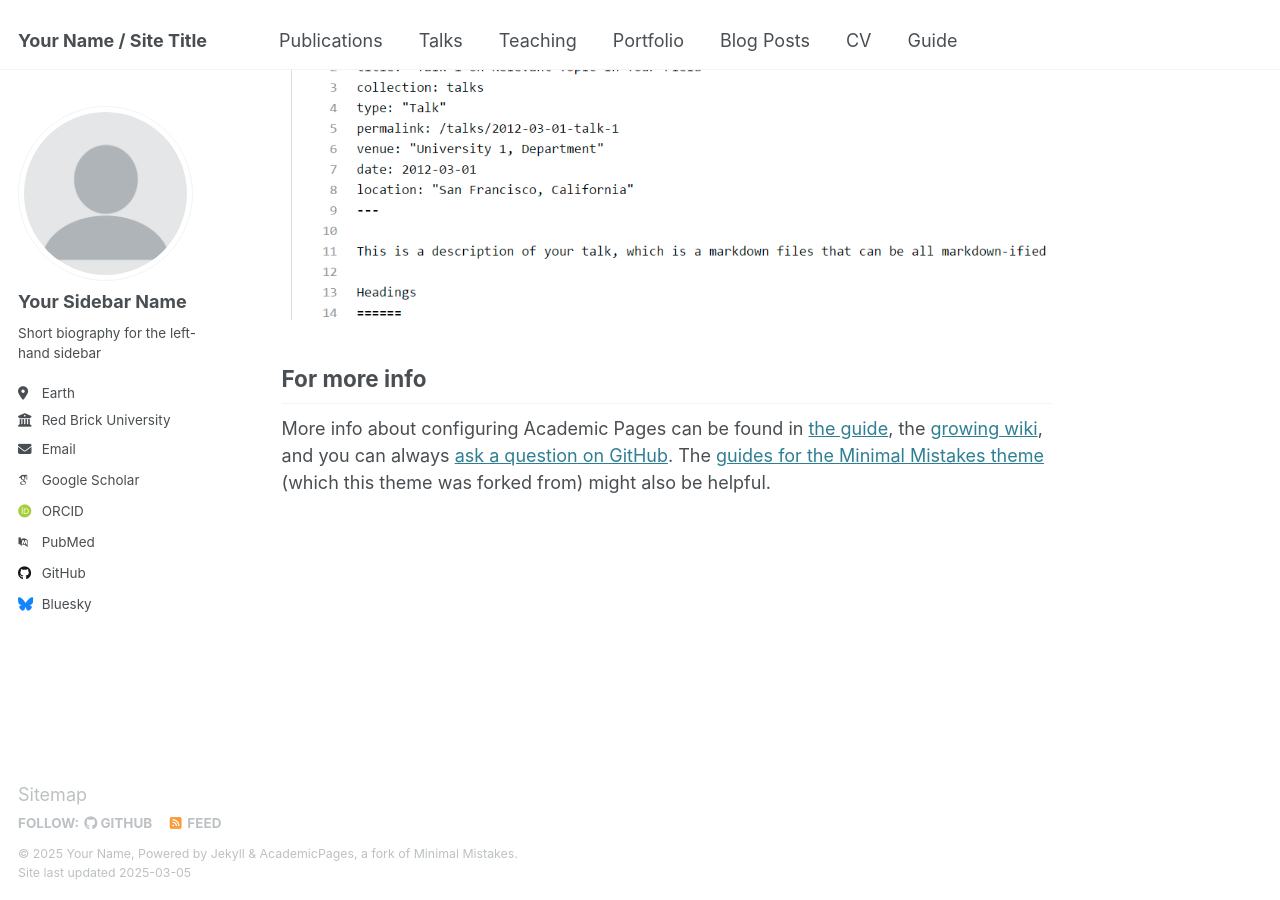
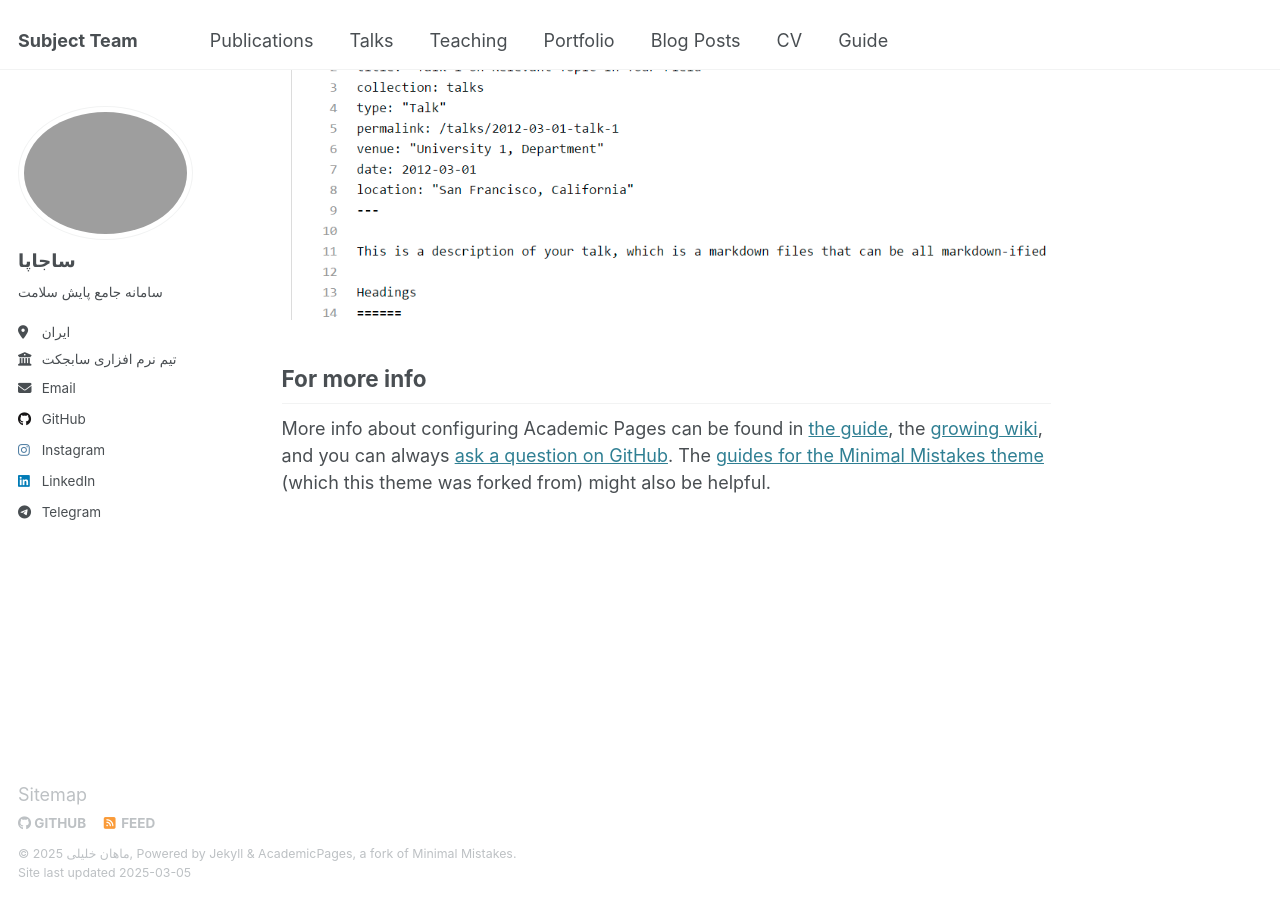
Before and after one commit to Subject-Team/SajapaApp, a Jekyll site: the page built from _pages/about.md, in a window 1280 px wide and 900 px high, scrolled down 2642 px. Built offline with Jekyll 4.4.1, drawn with Linux system fonts in a browser that asks for light colours; some web fonts are replaced.

Commit message:
Update _config.yml

```diff
--- a/_config.yml
+++ b/_config.yml
@@ -7,37 +7,37 @@
 # server process.
 
 # Basic Site Settings
-locale                   : "en-US"
+locale                   : "fa-IR"
 site_theme               : "default"
-title                    : "Your Name / Site Title"
+title                    : "Subject Team"
 title_separator          : "-"
-name                     : &name "Your Name"
-description              : &description "personal description"
-url                      : https://academicpages.github.io # the base hostname & protocol for your site e.g. "https://[your GitHub username].github.io"
+name                     : &name "ماهان خلیلی"
+description              : &description "سامانه جامع پایش سلامت"
+url                      : https://subject-team.github.io # the base hostname & protocol for your site e.g. "https://[your GitHub username].github.io"
 baseurl                  : "" # the subpath of your site, e.g. "/blog"
-repository               : "academicpages/academicpages.github.io"
+repository               : "subject-team/SajapaApp"
 
 # Site Author - The following control what appear as part of the author content on the side bar.
 #               If a field is blank the icon and link will not appear, otherwise it will be shown.
 #               Additional customization can be done by editing /_includes/author-profile.html
 author:
   # Biographic information
-  avatar           : "profile.png"
-  name             : "Your Sidebar Name"
+  avatar           : "logo.png"
+  name             : "ساجاپا"
   pronouns         : # example: "she/her"
-  bio              : "Short biography for the left-hand sidebar"
-  location         : "Earth"
-  employer         : "Red Brick University"
+  bio              : "سامانه جامع پایش سلامت"
+  location         : "ایران"
+  employer         : "تیم نرم افزاری سابجکت"
   uri              : # URL
-  email            : "none@example.org"
+  email            : "khalili1388mahan@gmail.com"
 
   # Academic websites
   arxiv            : # URL - Update with the correct link to your profile
-  googlescholar    : "https://scholar.google.com/citations?user=PS_CX0AAAAAJ"
+  googlescholar    : #"https://scholar.google.com/citations?user=PS_CX0AAAAAJ"
   impactstory      : # URL
-  orcid            : "http://orcid.org/yourorcidurl"
+  orcid            : #"http://orcid.org/yourorcidurl"
   semantic         : # URL
-  pubmed           : "https://www.ncbi.nlm.nih.gov/pubmed/?term=john+snow"
+  pubmed           : #"https://www.ncbi.nlm.nih.gov/pubmed/?term=john+snow"
   researchgate     : # URL
   scopus           : # URL
 
@@ -45,27 +45,27 @@
   bitbucket        : # Username - Update with your username on the site
   codepen          : # Username
   dribbble         : # Username
-  github           : "academicpages"
+  github           : "Subject-Team"
   kaggle           : # Username
   stackoverflow    : # User number or user number and name (i.e., use "1" or "1/jeff-atwood")
 
   # Social media
-  bluesky          : "bsky.app" # Replace this with you Bluesky username
+  bluesky          : #"bsky.app" # Replace this with you Bluesky username
   facebook         : # Username
   flickr           : # Username
   foursquare       : # Username
   goodreads        : # Username
   google_plus      : # Username
   keybase          : # Username
-  instagram        : # Username
+  instagram        : "Sajapa" # Username
   lastfm           : # Username
-  linkedin         : # Username
+  linkedin         : "mahan-khalili-s" # Username
   mastodon         : # URL
   medium           : # URL
   pinterest        : # Username
   soundcloud       : # Username
   steam            : # Username
-  telegram         : # URL
+  telegram         : "Sajapa" # URL
   tumblr           : # Username
   twitter          : # Username for X / Twitter
   vine             : # Username
@@ -77,12 +77,14 @@
 
 # Publication Category - The following the list of publication categories and their headings
 publication_category:
-  books:
-    title: 'Books'
-  manuscripts:
-    title: 'Journal Articles'
-  conferences:
-    title: 'Conference Papers'
+  images:
+    title: 'تصاویر'
+  videos:
+    title: 'ویدیو ها'
+  articles:
+    title: 'مقالات'
+  report:
+    title: 'گزارشات'
 
 # Site Settings
 teaser                   :  # filename of teaser fallback teaser image placed in /images/, .e.g. "500x300.png"
@@ -103,8 +105,8 @@
     colorscheme          : # "light" (default), "dark"
 staticman:
   allowedFields          : ['name', 'email', 'url', 'message']
-  branch                 : "gh-pages" # "master", "gh-pages"
-  commitMessage          : "New comment."
+  branch                 : "master" # "master", "gh-pages"
+  commitMessage          : "نظر جدید."
   filename               : comment-{@timestamp}
   format                 : "yml"
   moderation             : true
@@ -140,9 +142,9 @@
 # For specifying social profiles
 # - https://developers.google.com/structured-data/customize/social-profiles
 social:
-  type                   : # Person or Organization (defaults to Person)
-  name                   : # If the user or organization name differs from the site's name
-  links: # An array of links to social media profiles
+  type                   : "Organization" # Person or Organization (defaults to Person)
+  name                   : "Subject Team" # If the user or organization name differs from the site's name
+  links: ["https://linked.in/mahan-khalili-s"] # An array of links to social media profiles
 
 
 # Analytics
@@ -294,7 +296,7 @@
 permalink: /:categories/:title/
 # paginate: 5 # amount of posts to show
 # paginate_path: /page:num/
-timezone: Etc/UTC # http://en.wikipedia.org/wiki/List_of_tz_database_time_zones
+timezone: Iran # http://en.wikipedia.org/wiki/List_of_tz_database_time_zones
 
 
 # Plugins
```
